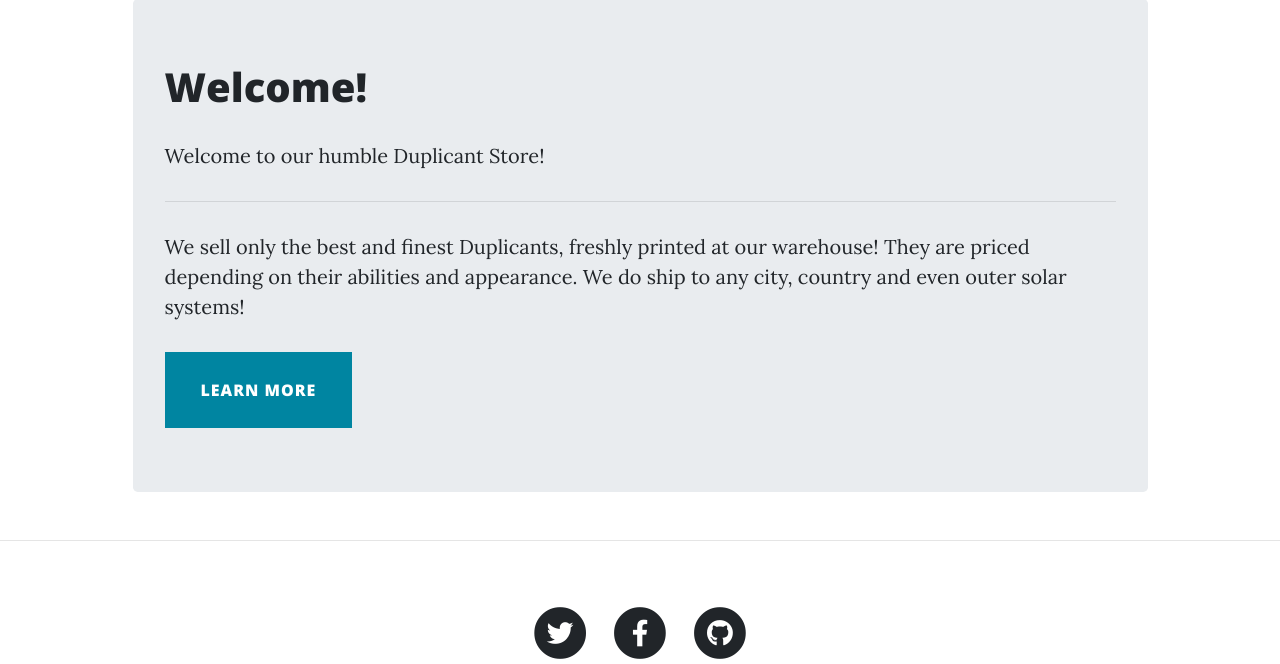
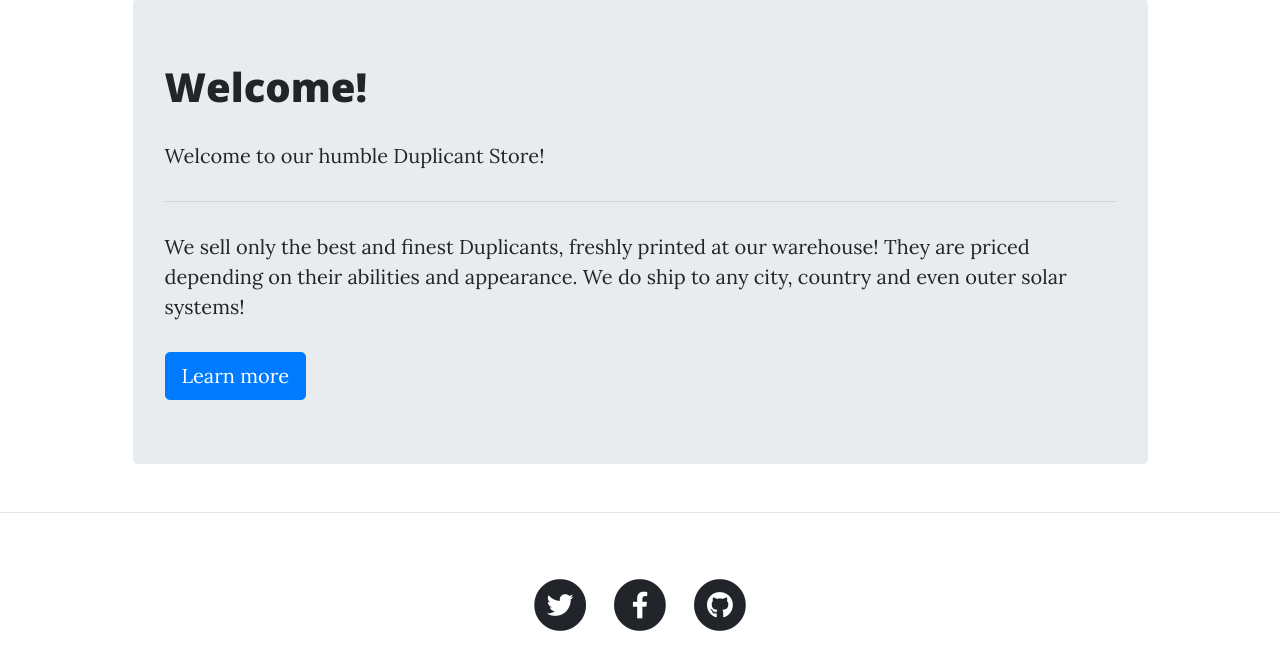
Before and after one commit to king-numsgil/W34TP, a PHP site: page /index.php?page=home in a window 1280 px wide. Shown: the part 716-1380 px from the top of the page. Run offline with PHP 8.4, Linux system fonts and the light colour scheme.

Commit message:
Made some changes to the css, reverting stuff to bootstrap

```diff
--- a/assets/css/clean-blog.css
+++ b/assets/css/clean-blog.css
@@ -384,10 +384,10 @@ footer .copyright {
   text-align: center;
 }
 
-.btn {
+/*.btn {
   font-size: 14px;
   font-weight: 800;
-  padding: 15px 25px;
+  padding: 15px 24px;
   letter-spacing: 1px;
   text-transform: uppercase;
   border-radius: 0;
@@ -408,4 +408,4 @@ footer .copyright {
 .btn-lg {
   font-size: 16px;
   padding: 25px 35px;
-}
+}*/
```
